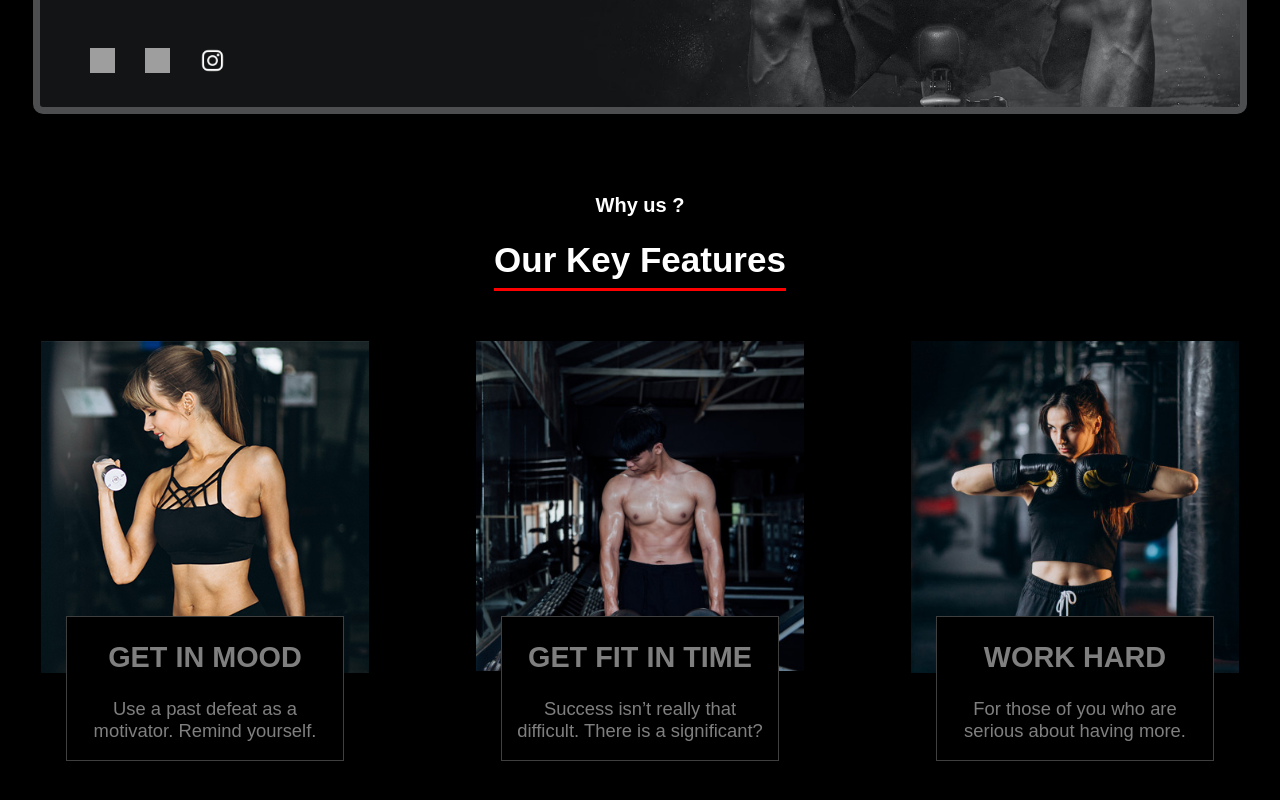
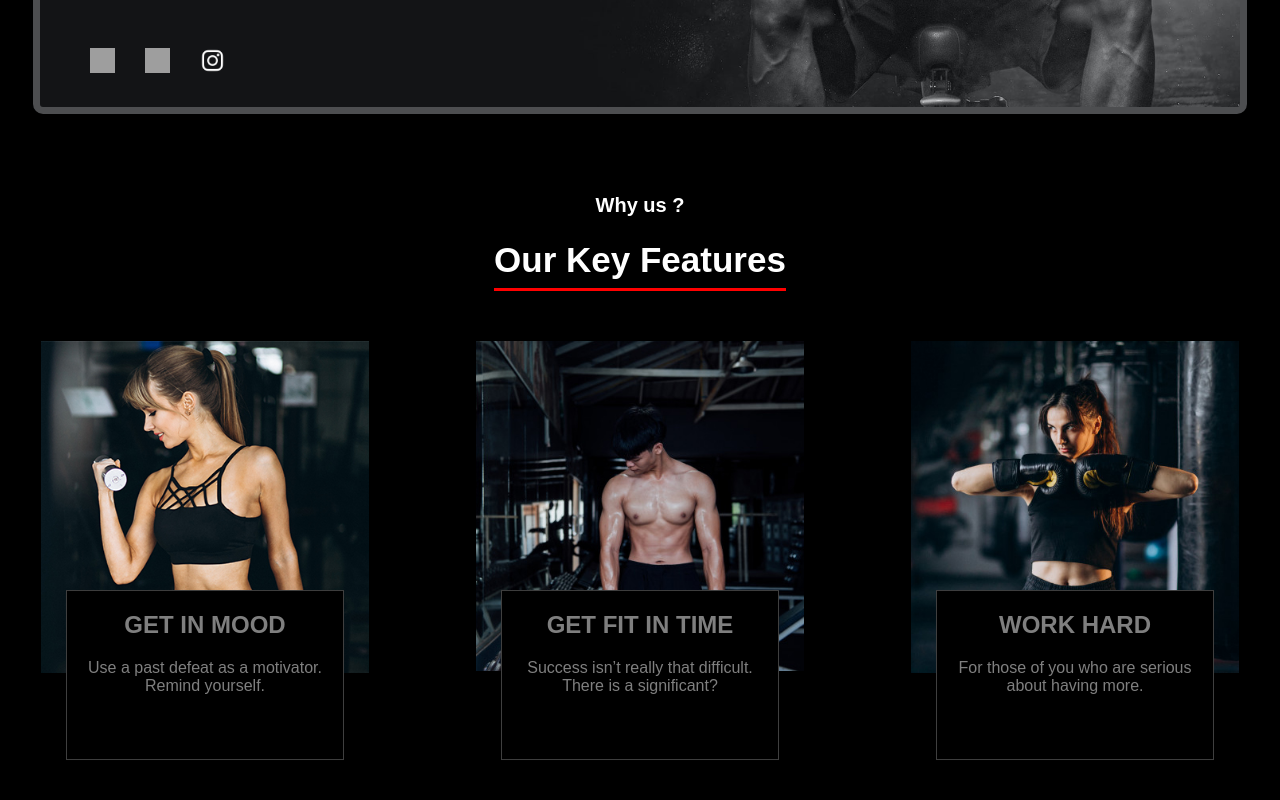
Before and after one commit to rasel-gannicus/Gym-Website-With-React-Firebase, a React (Create React App) app: page / in a window 1280 px wide. Shown: the part 536-1336 px from the top of the page. Built offline with nearby package versions, Linux system fonts and the light colour scheme; grey boxes are pictures that could not be loaded.

Commit message:
bug fixed on features div

```diff
--- a/src/Pages/Features/Features.css
+++ b/src/Pages/Features/Features.css
@@ -35,56 +35,38 @@
 
 .feature-single img {
     width: 80%;
+    position: relative;
 }
 
 .feature-single {
     position: relative;
     z-index: 100;
+    overflow: visible;
 }
 
 .feature-single-details {
     color: #7F7F7F;
     width: 60%;
-    max-height: 60%;
+    height: 50%;
     overflow: hidden;
     border: 1px solid #7f7f7f80;
     padding: 0 15px;
     position: absolute;
     left: 50%;
-    transform: translateX(-50%);
+    top: 150%;
+    transform: translate(-50%, -150%);
     bottom: -25%;
     background: black;
     overflow-y: auto;
+    z-index: 1150;
 }
 .feature-single-details h2{
-    font-size: calc(1vw + 1vh + 1vmin);
+    /* font-size: calc(1vw + 1vh + 1vmin); */
     text-transform: uppercase;
 }
 .feature-single-details p{
-    font-size: calc(0.5vw + 0.5vh + 1vmin);
+    /* font-size: calc(0.5vw + 0.5vh + 1vmin); */
 }
-
-/* Set the width and height of the scrollbar */
-::-webkit-scrollbar {
-    width: 5px;
-    height: 5px;
-  }
-
-  /* Track */
-  ::-webkit-scrollbar-track {
-    background-color: #0e0d0d;
-  }
-
-  /* Handle */
-  ::-webkit-scrollbar-thumb {
-    background-color: #000000;
-    border-radius: 10px;
-  }
-
-  /* Handle on hover */
-  ::-webkit-scrollbar-thumb:hover {
-    background-color: #555;
-  }
 
 
 
--- a/src/Pages/Header/Header.css
+++ b/src/Pages/Header/Header.css
@@ -20,7 +20,7 @@
 }
 .header-nav.sticky{
   position: fixed;
-  top: -10px;
+  top: 5px;
   left: 50%;
   transform: translateX(-50%);
   margin: 0 auto;
--- a/src/index.css
+++ b/src/index.css
@@ -19,3 +19,25 @@ code {
 *{
     font-family: 'Poppins', sans-serif;
 }
+
+/* Set the width and height of the scrollbar */
+::-webkit-scrollbar {
+  width: 5px;
+  height: 5px;
+}
+
+/* Track */
+::-webkit-scrollbar-track {
+  background-color: #0e0d0d;
+}
+
+/* Handle */
+::-webkit-scrollbar-thumb {
+  background-color: #000000;
+  border-radius: 10px;
+}
+
+/* Handle on hover */
+::-webkit-scrollbar-thumb:hover {
+  background-color: #555;
+}
```
Also changed, not shown: src/Pages/Features/Features.js (+4 -4 lines).
